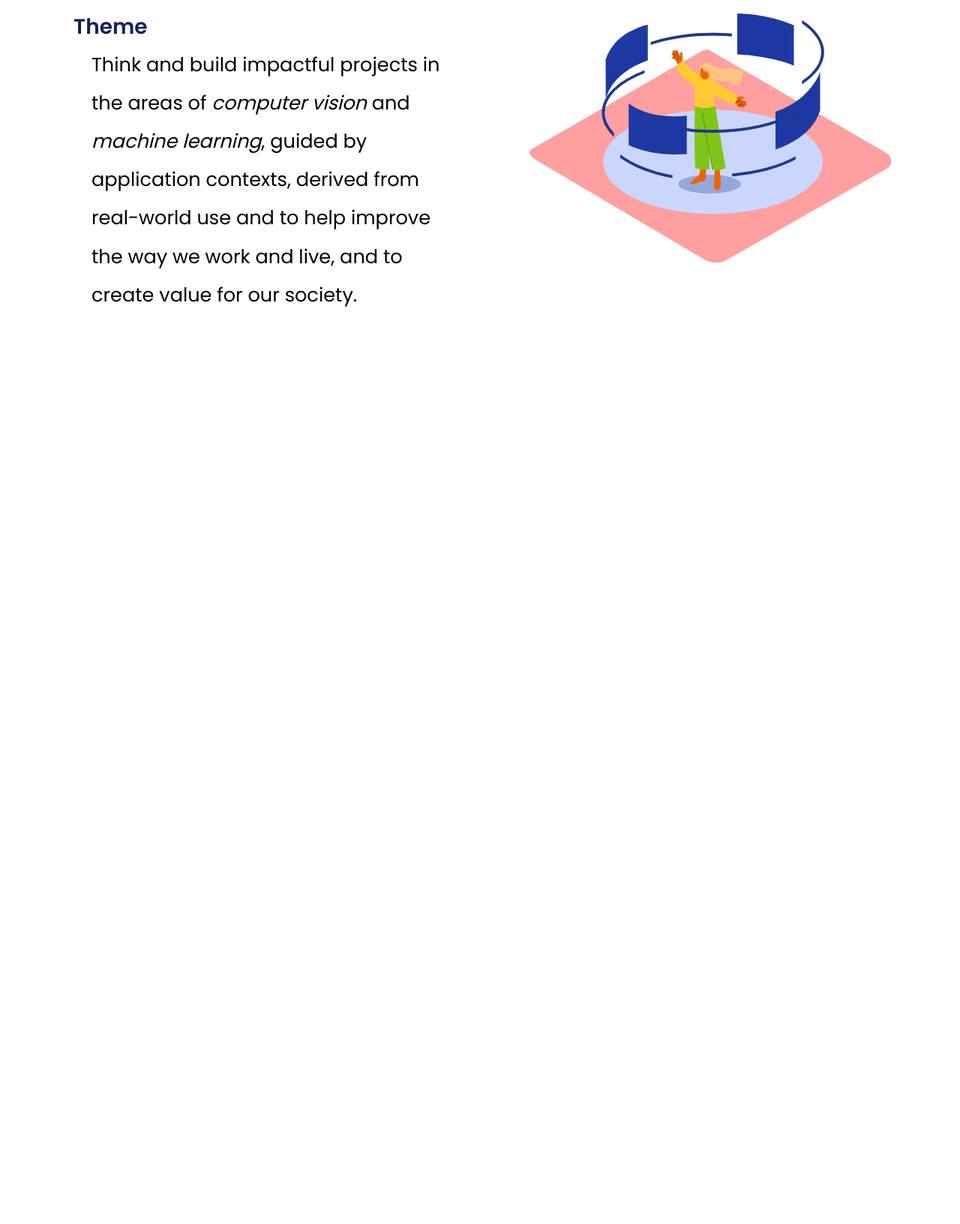
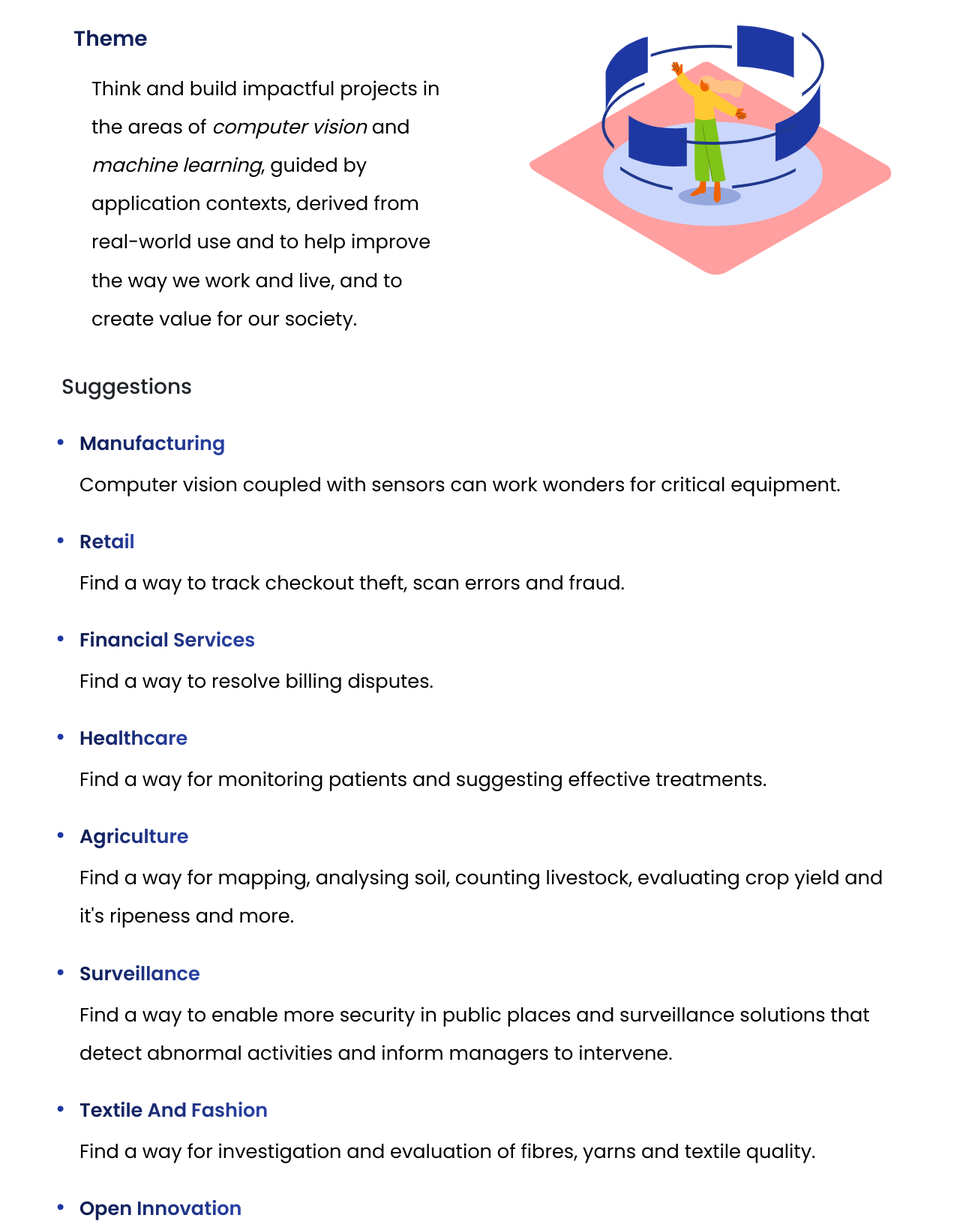
Before and after one commit to Coding-Club-PSGCT/codingclub, a website: page index.html in a window 1280 px wide. Shown: the part 1253-2885 px from the top of the page at 75% size. Before the commit the page ends 1736 px from the top, so only its background shows below. Drawn offline with Linux system fonts and the light colour scheme.

Commit message:
Added the suggestions section

```diff
--- a/index.html
+++ b/index.html
@@ -97,7 +97,7 @@
         <div class="row text-center ">
             <h1 class="display-3--title fw-bold">Overview</h1>
             <!-- <hr style="width:100px; height:3px;" class="mx-auto"> -->
-            <div class="heading-line mb-3"></div>
+            <div class="heading-line mt-2 mb-4"></div>
             <p class="lead pt-1 pb-0 ">We are calling all creative minds, problem solvers, the geeks and coders at heart to re-imagine the future with us.</p>
         </div>
 
@@ -107,7 +107,7 @@
       <div class="row">
         <div class="col-ig-6 col-md-6 col-sm-12 col-xs-12 theme mt-4">
           <div class="theme-content">
-            <h3 class="display-3--title mt-0">Theme</h3>
+            <h3 class="display-3--title mt-0 mb-4">Theme</h3>
             <p class="lh-lg display-3--description1">
               Think and build impactful projects in the areas of <i>computer vision</i> and <i>machine learning</i>, guided by application contexts,
               derived from real-world use and to help improve the way we work and live, and to create value
@@ -122,8 +122,41 @@
           </div>
         </div>
       </div>
+
+      <div class="row suggestions">
+        <h3 class="suggestions--title mt-0 mb-4">Suggestions</h3>
+        <ul>
+          <li class="lh-lg suggestions--description1"><span class="suggestions--title2">Manufacturing </span> <br>
+            Computer vision coupled with sensors can work wonders for critical equipment.
+          </li>
+          <li class="lh-lg suggestions--description1"><span class="suggestions--title2">Retail </span> <br>
+            Find a way to track checkout theft, scan errors and fraud.
+          </li>
+          <li class="lh-lg suggestions--description1"><span class="suggestions--title2">Financial services </span> <br>
+            Find a way to resolve billing disputes.
+          </li>
+          <li class="lh-lg suggestions--description1"><span class="suggestions--title2">Healthcare </span> <br>
+            Find a way for monitoring patients and suggesting effective treatments.
+          </li>
+          <li class="lh-lg suggestions--description1"><span class="suggestions--title2">Agriculture </span> <br>
+            Find a way for mapping, analysing soil, counting livestock, evaluating crop yield and it's ripeness and more.
+          </li>
+          <li class="lh-lg suggestions--description1"><span class="suggestions--title2">Surveillance </span> <br>
+            Find a way to enable more security in public places and surveillance solutions that detect abnormal activities and inform managers to intervene.
+          </li>
+          <li class="lh-lg suggestions--description1"><span class="suggestions--title2">Textile and Fashion </span> <br>
+            Find a way for investigation and evaluation of fibres, yarns and textile quality.
+          </li>
+          <li class="lh-lg suggestions--description1"><span class="suggestions--title2">Open innovation </span> <br>
+            Convince us that your idea is here to create value for society.
+          </li>
+        </ul>
+      </div>
+
     </div>
     </section>
+
+
 
     <script src="/assets/js/bootstrap.bundle.js"></script>
 </body>
--- a/scss/components/_typography.scss
+++ b/scss/components/_typography.scss
@@ -75,7 +75,50 @@
     }
 }
 
+// suggestions
 
+.suggestions{
+    font-family: 'Poppins', sans-serif;
+
+    &--title1{
+        text-transform: capitalize;
+        font-weight: 600;
+        font-family: 'Poppins', sans-serif;
+        background-image: linear-gradient(to right,rgba($navy-blue-dark,0.95),rgba($navy-blue-light,0.95));
+        background-clip: text;
+        -webkit-background-clip: text;
+        -webkit-text-fill-color: transparent;
+        @include media-breakpoint-down(sm){
+            font-size: 1.5rem;
+            padding-top: 2rem;
+        }
+    }
+
+    &--title2{
+        text-transform: capitalize;
+        font-weight: 600;
+        font-family: 'Poppins', sans-serif;
+        background-image: linear-gradient(to right,rgba($navy-blue-dark,0.95),rgba($navy-blue-light,0.95));
+        background-clip: text;
+        -webkit-background-clip: text;
+        -webkit-text-fill-color: transparent;
+        @include media-breakpoint-down(sm){
+            font-size: 1.3rem;
+            padding-top: 1rem;
+        }
+    }
+
+    &--description1{
+        font-family: 'Poppins', sans-serif;
+        font-size: 1.6rem;
+        font-weight: 200;
+        color: $black;
+        padding : 0 0 1rem 1.5rem;
+        @include media-breakpoint-down(sm){
+            font-size: 1.2rem;
+        }
+    }
+}
  // heading line
 
  .heading-line{
--- a/scss/sections/_overview.scss
+++ b/scss/sections/_overview.scss
@@ -30,5 +30,19 @@
             max-width: 100%;
         }
     }
+    ul{
+        list-style: none;
+    }
+
+    li::before {content: "•"; color: $navy-blue-light;
+        display: inline-block;
+        font-size: 2rem;
+        width: 1em;
+        margin-left: -1em;
+        @include media-breakpoint-down(sm){
+            font-size: 1.5rem;
+            padding-top: 2rem;
+        }
+    }
 
 }
```
Also changed, not shown: assets/css/style.css, styles/fontawesome.css (added), styles/style.css, 3 other files.
